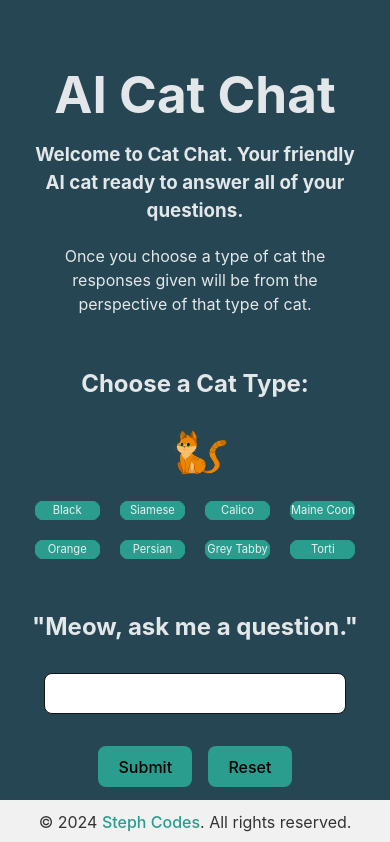
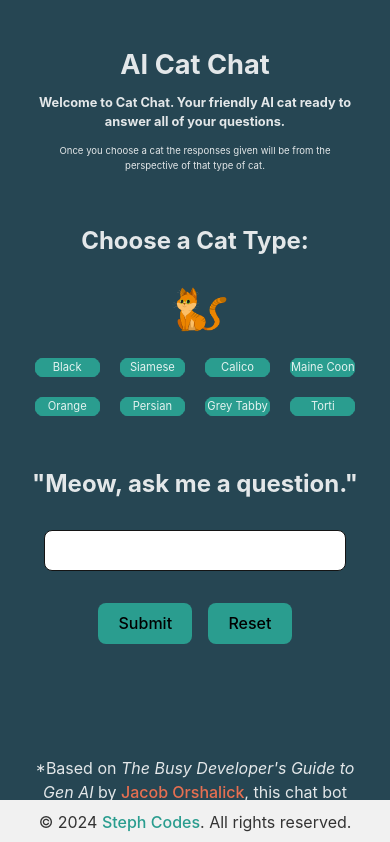
Before and after one commit to Rocklobster84/ai-cat-chat, a React (Vite) app in the folder client/: page / in a window 390 px wide. Shown: the top 842 px of the page. Built offline with nearby package versions, Linux system fonts and the light colour scheme.

Commit message:
Made adjustments to font sizes in intro component for mobile.

```diff
--- a/client/src/components/Intro/Intro.css
+++ b/client/src/components/Intro/Intro.css
@@ -0,0 +1,11 @@
+@media (max-width: 600px) {
+  h1.intro-head {
+    font-size: 1.7em;
+  }
+  h3.intro-sub {
+    font-size: 0.8em;
+  }
+  .intro-para {
+    font-size: 0.6em;
+  }
+}
--- a/client/src/components/Intro/Intro.jsx
+++ b/client/src/components/Intro/Intro.jsx
@@ -4,9 +4,9 @@ import './Intro.css';
 const Intro = () => {
   return(
     <>
-      <h1>AI Cat Chat</h1>
-        <h3>Welcome to Cat Chat. Your friendly AI cat ready to answer all of your questions.</h3>
-          <p>Once you choose a type of cat the responses given will be from the perspective of that type of cat.</p>
+      <h1 className="intro-head">AI Cat Chat</h1>
+        <h3 className="intro-sub">Welcome to Cat Chat. Your friendly AI cat ready to answer all of your questions.</h3>
+          <p className="intro-para">Once you choose a cat the responses given will be from the perspective of that type of cat.</p>
     </>
   )
 }
```
